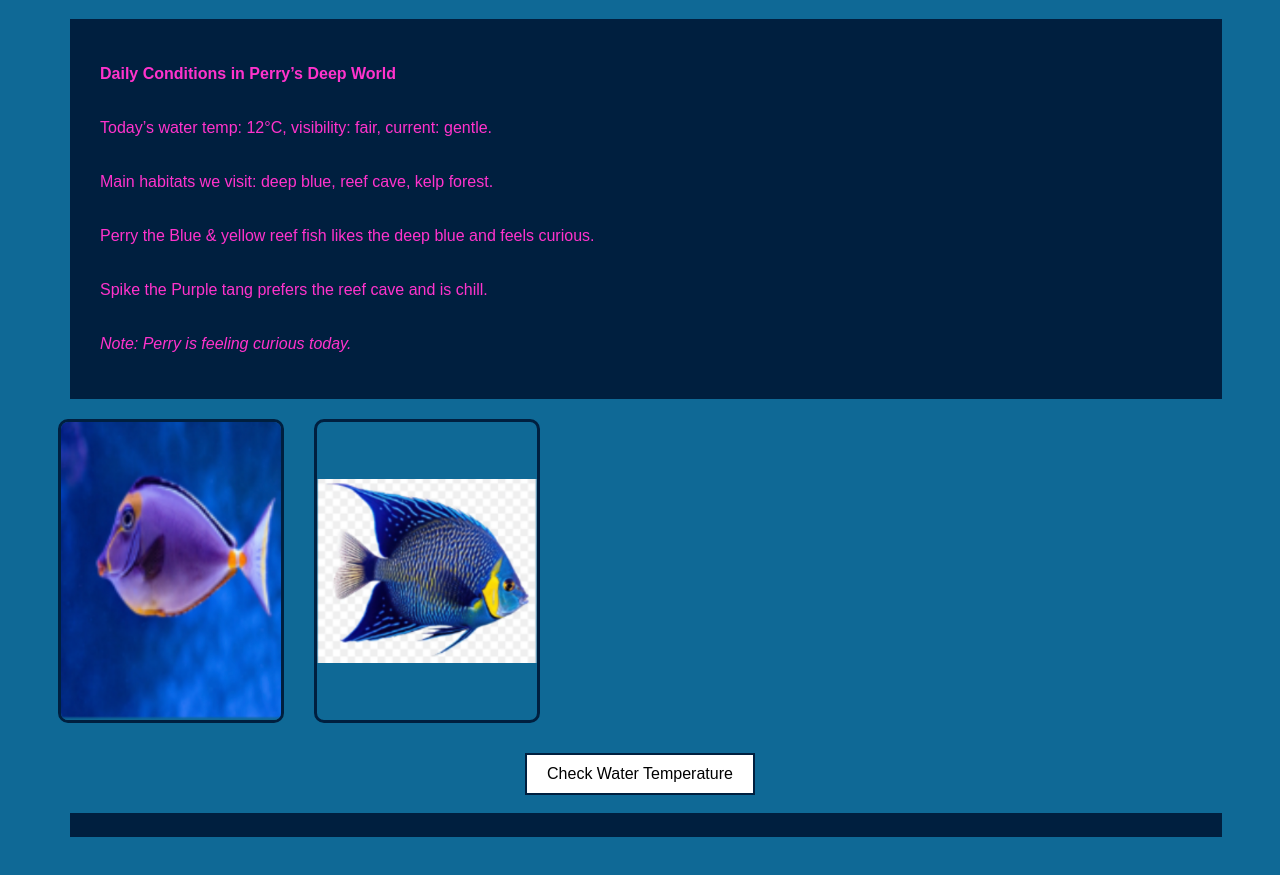
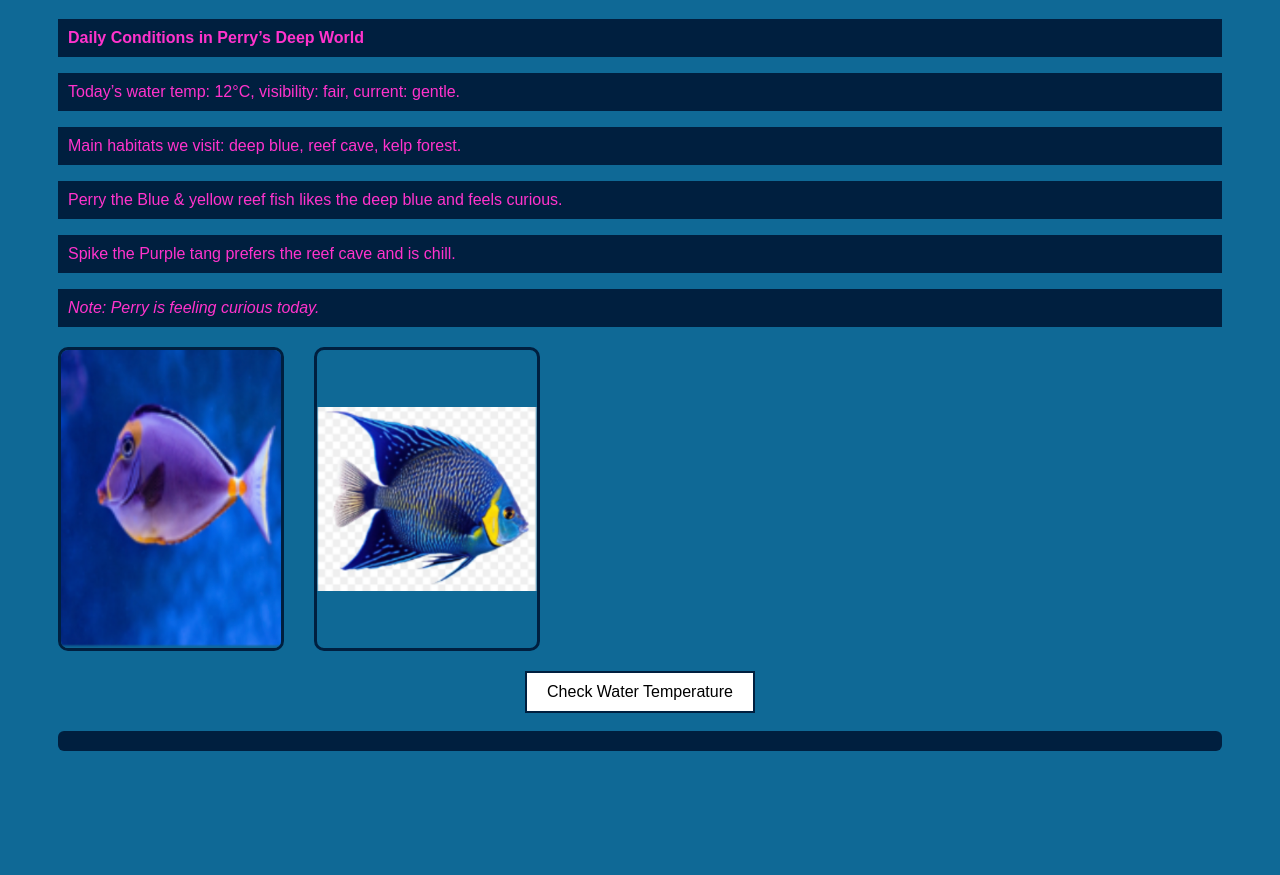
Before and after one commit to jacksutherland12-cpu/env.-for-lab-5, a plain HTML site: page index.html in a window 1280 px wide. Shown: the part 139-1014 px from the top of the page. After the commit the page ends 978 px from the top, so only its background shows below. Drawn offline with nearby package versions, Linux system fonts and the light colour scheme.

Commit message:
Update env02.css

```diff
--- a/env02.css
+++ b/env02.css
@@ -1,10 +1,8 @@
-
 body {
   background-color: #0f6996;
   padding: 50px;
   font-family: sans-serif;
 }
-
 
 h1, p {
   color: #ff33cc;
@@ -12,19 +10,15 @@ h1, p {
   padding: 10px;
 }
 
-
-.report {
-  background-color: #001f3f;
-  padding: 20px;
-  margin-top: 20px;
-  border-left: 12px solid #0f6996;
-}
-
+.report { max-width: 1200px; margin: 0 auto 20px; }
 
 .scene {
   display: flex;
   gap: 30px;
   margin-top: 20px;
+  max-width: 1200px;
+  margin-left: auto;
+  margin-right: auto;
 }
 
 .scene img {
@@ -35,11 +29,7 @@ h1, p {
   object-fit: contain;
 }
 
-
-#temp-wrap {
-  text-align: center;
-  margin: 30px 0 30px;
-}
+#temp-wrap { text-align: center; margin: 20px 0 30px; }
 
 #temp-button {
   background: #ffffff;
@@ -55,7 +45,6 @@ h1, p {
   margin: 18px auto 0;
   background-color: #001f3f;
   color: #ff33cc;
-  padding: 12px 16px;
-  border-left: 12px solid #0f6996;
-  font-weight: bold;
+  padding: 10px;
+  border-radius: 6px;
 }
```
